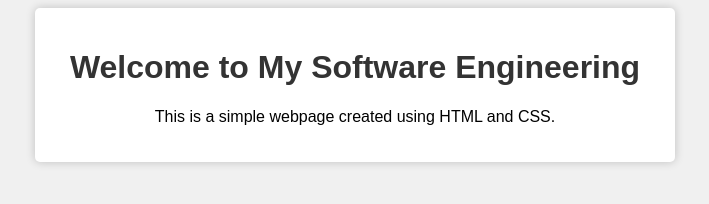
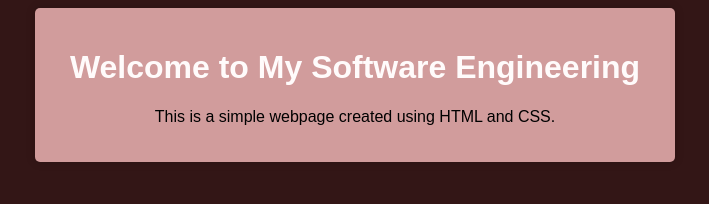
Before and after one commit to TaqiRaza512/WebPage, a plain HTML site: page index.html in a window 1280 px wide. Shown: the whole page, without its empty margins (285-994 px from the left). Drawn offline with Linux system fonts and the light colour scheme.

Commit message:
4th Commit with coloring

```diff
--- a/styles.css
+++ b/styles.css
@@ -1,7 +1,7 @@
 /* CSS code in styles.css */
 
 body {
-    background-color: #f0f0f0;
+    background-color: #331616;
     font-family: Arial, sans-serif;
     text-align: center;
 }
@@ -10,11 +10,11 @@ body {
     margin: 0 auto;
     max-width: 600px;
     padding: 20px;
-    background-color: #ffffff;
+    background-color: #d19c9c;
     border-radius: 5px;
     box-shadow: 0 0 10px rgba(0, 0, 0, 0.2);
 }
 
 h1 {
-    color: #333;
+    color: #fffbfb;
 }
```
